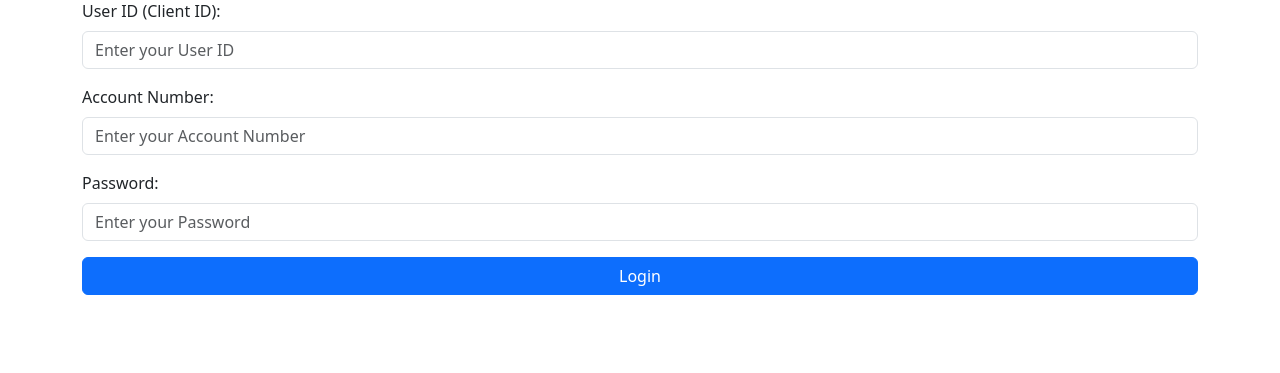
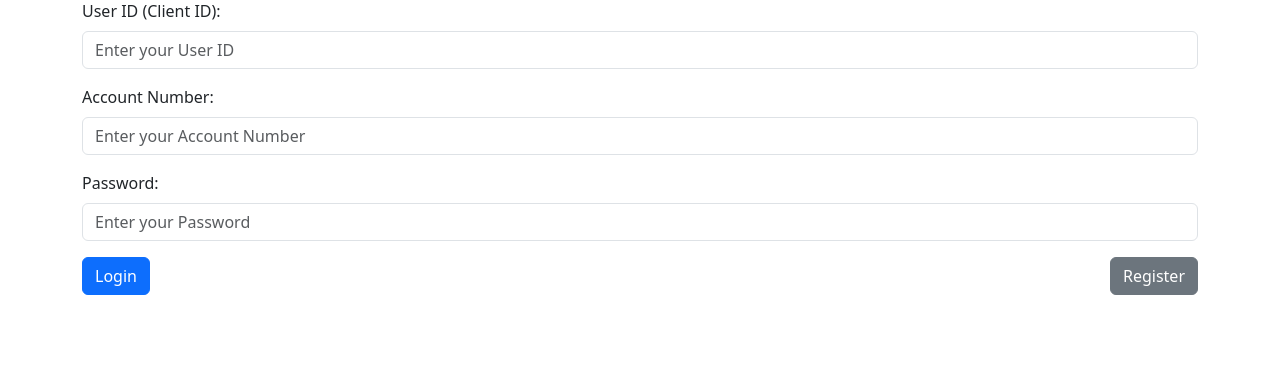
Before and after one commit to EricMuzzo/COE817-Project, a Flask app: page /login in a window 1280 px wide. Shown: the part 121-494 px from the top of the page. Run offline with Flask 3, Linux system fonts and the light colour scheme.

Commit message:
Add register button to login.html

```diff
--- a/Source Code/ATM Client/templates/login.html
+++ b/Source Code/ATM Client/templates/login.html
@@ -22,7 +22,10 @@
         <label for="password" class="form-label">Password:</label>
         <input type="password" name="password" id="password" class="form-control" placeholder="Enter your Password" required>
       </div>
-      <button type="submit" class="btn btn-primary w-100">Login</button>
+      <div class="d-flex justify-content-between">
+        <button type="submit" name="submit" value="login" class="btn btn-primary w-45">Login</button>
+        <button type="submit" name="submit" value="register" class="btn btn-secondary w-45">Register</button>
+      </div>
     </form>
     {% if error %}
       <div class="alert alert-danger mt-3">{{ error }}</div>
```
